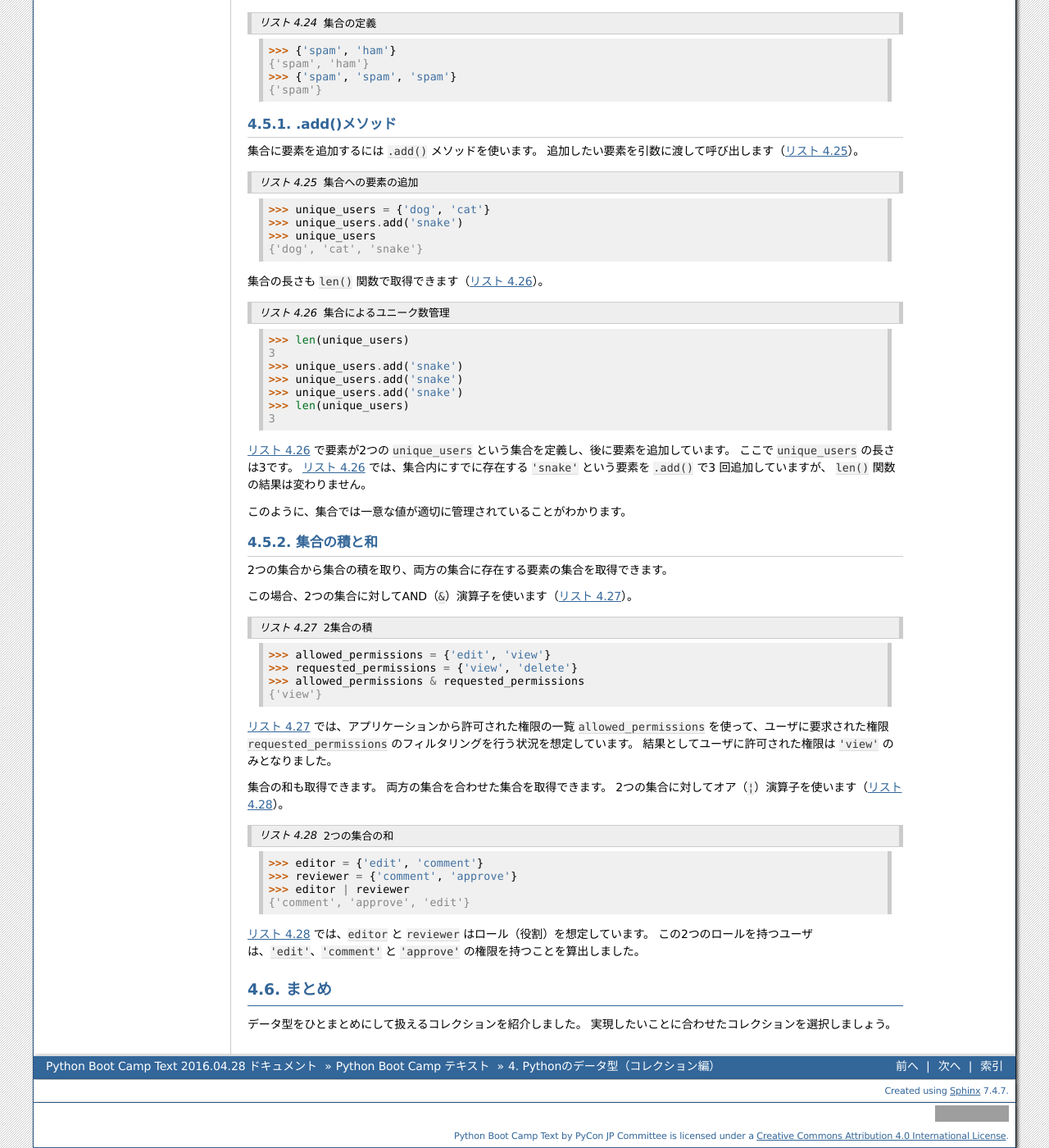
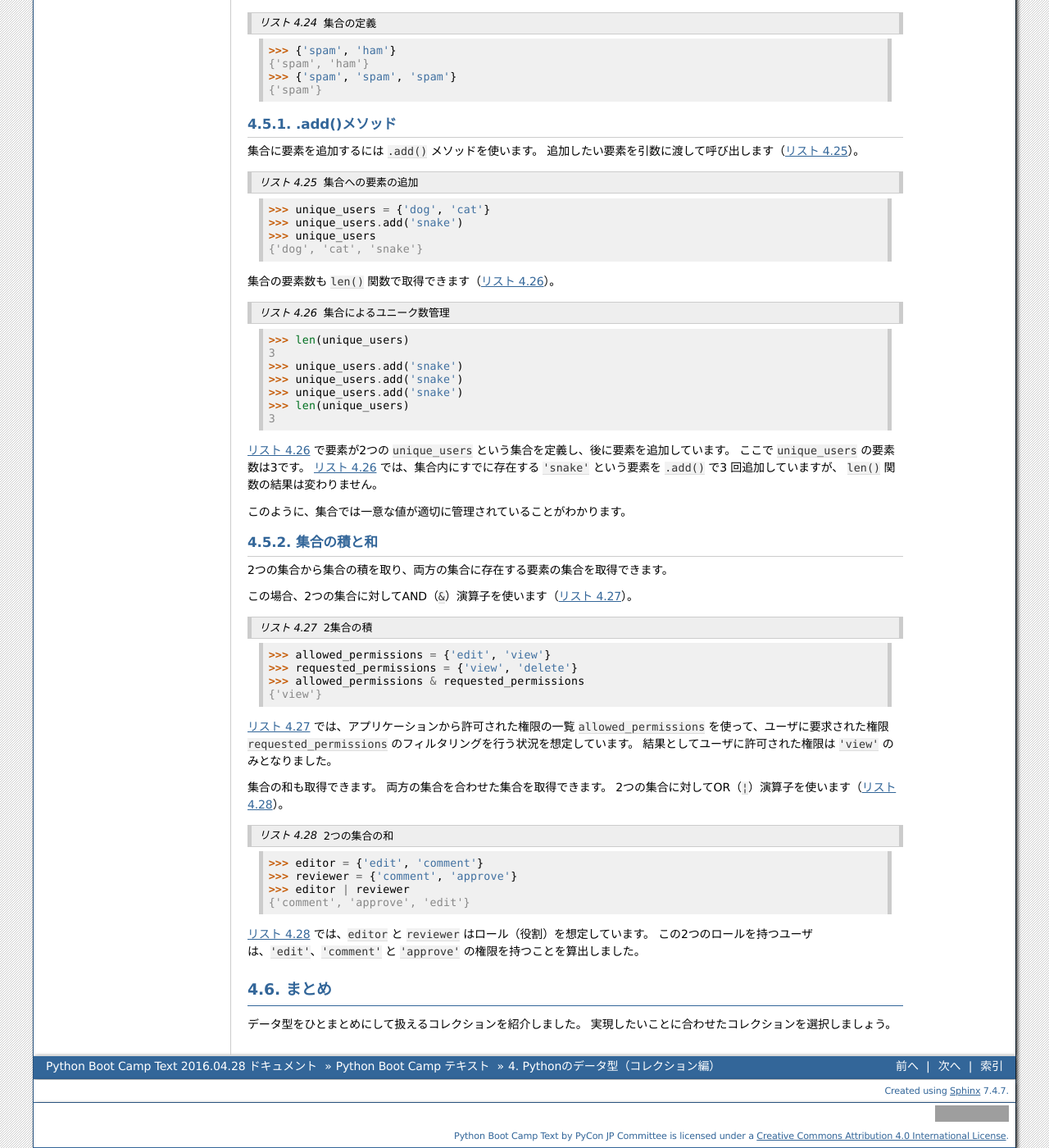
Before and after one commit to pyconjp/pycamp.pycon.jp, a Sphinx documentation site: the page built from source/textbook/4_collections.rst, in a window 1280 px wide and 1400 px high, scrolled down 7805 px. Shown: the whole window at 82% size. Built offline with Sphinx 7.4.7, drawn with Linux system fonts in a browser that asks for light colours; grey boxes are pictures that could not be loaded.

Commit message:
集合の「長さ」ではなく「要素の個数」とする
4.5. 集合」のlen() 関数の記述においてリストやタプルと同様に「長さ」と表記しているが、
集合の場合は「要素の個数」や「要素数」の方が適切である。

```diff
--- a/source/textbook/4_collections.rst
+++ b/source/textbook/4_collections.rst
@@ -480,7 +480,7 @@ for文
     >>> unique_users
     {'dog', 'cat', 'snake'}
 
-集合の長さも ``len()`` 関数で取得できます（:numref:`len-with-set`）。
+集合の要素数も ``len()`` 関数で取得できます（:numref:`len-with-set`）。
 
 .. _len-with-set:
 
@@ -496,7 +496,7 @@ for文
     3
 
 :numref:`len-with-set` で要素が2つの ``unique_users`` という集合を定義し、後に要素を追加しています。
-ここで ``unique_users`` の長さは3です。
+ここで ``unique_users`` の要素数は3です。
 :numref:`len-with-set` では、集合内にすでに存在する ``'snake'`` という要素を ``.add()`` で3 回追加していますが、 ``len()`` 関数の結果は変わりません。
 
 このように、集合では一意な値が適切に管理されていることがわかります。
@@ -523,7 +523,7 @@ for文
 
 集合の和も取得できます。
 両方の集合を合わせた集合を取得できます。
-2つの集合に対してオア（``¦``）演算子を使います（:numref:`sum-of-sets`）。
+2つの集合に対してOR（``¦``）演算子を使います（:numref:`sum-of-sets`）。
 
 .. _sum-of-sets:
 
```
